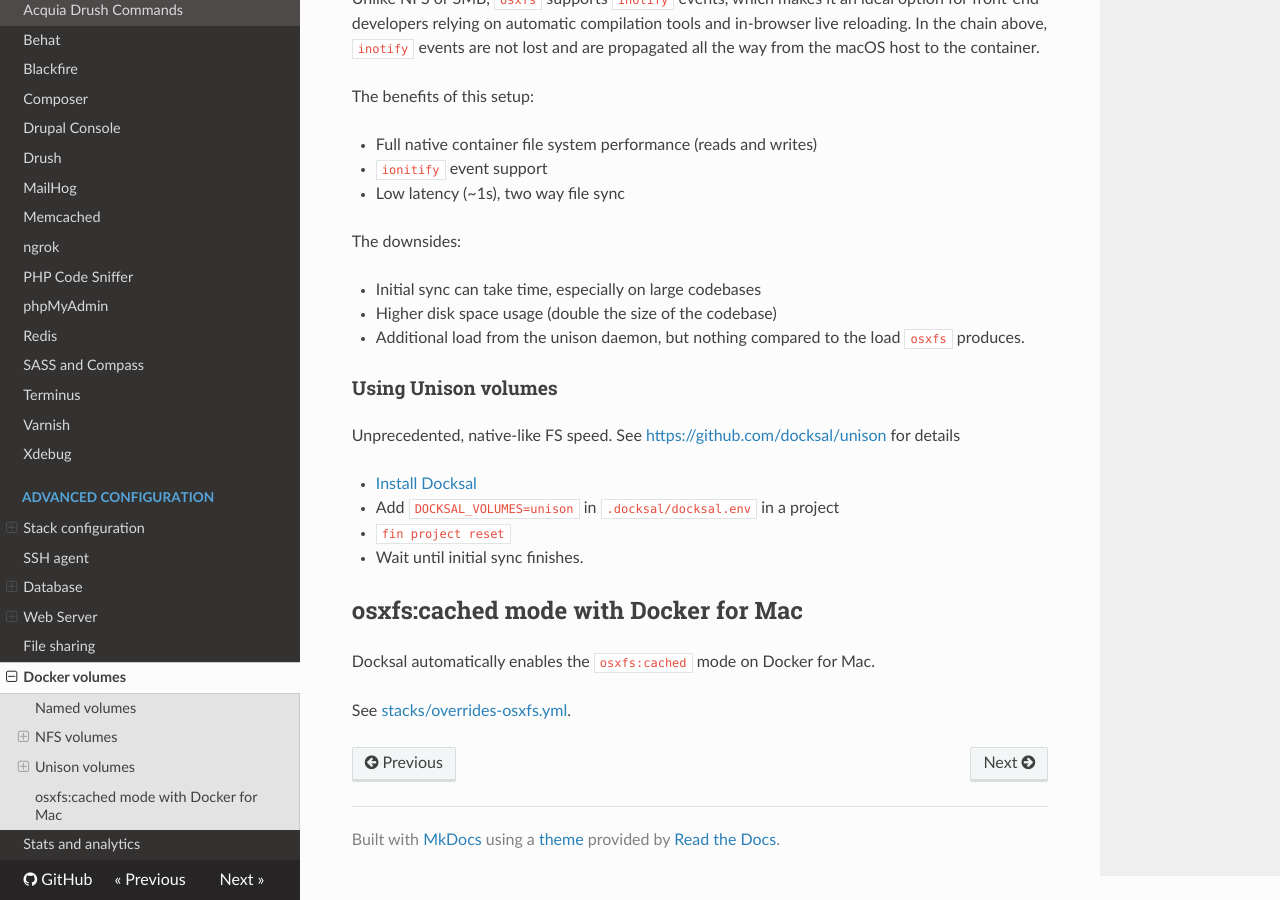
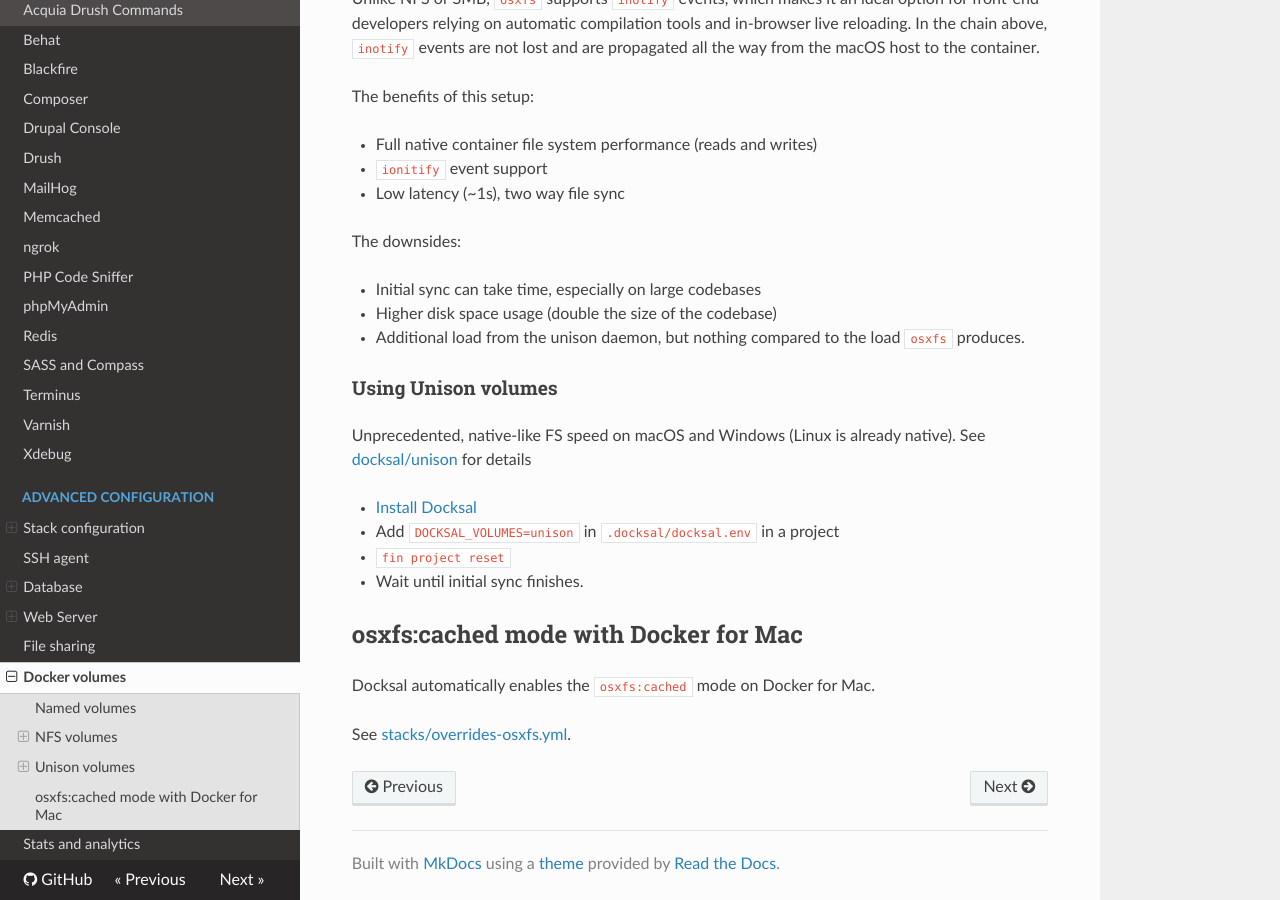
Before and after one commit to docksal/docksal, an MkDocs documentation site: the page built from docs/advanced/volumes.md, in a window 1280 px wide and 900 px high, scrolled down 2921 px. Built offline with MkDocs 1.6.1, drawn with Linux system fonts in a browser that asks for light colours; nearby versions of some CDN libraries; old or Windows-style settings are respelled for this version of MkDocs.

Commit message:
Update volumes.md
[skip ci]

```diff
--- a/docs/advanced/volumes.md
+++ b/docs/advanced/volumes.md
@@ -150,7 +150,7 @@ The downsides:
 
 ### Using Unison volumes
 
-Unprecedented, native-like FS speed. See [https://github.com/docksal/unison](docksal/unison) for details
+Unprecedented, native-like FS speed on macOS and Windows (Linux is already native). See [docksal/unison](https://github.com/docksal/unison) for details
 
 - [Install Docksal](http://docs.docksal.io/en/master/getting-started/setup)
 - Add `DOCKSAL_VOLUMES=unison` in `.docksal/docksal.env` in a project
```
